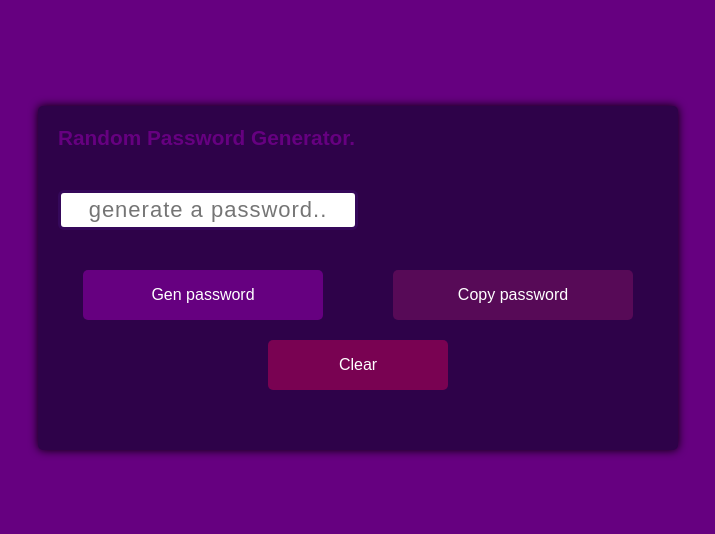
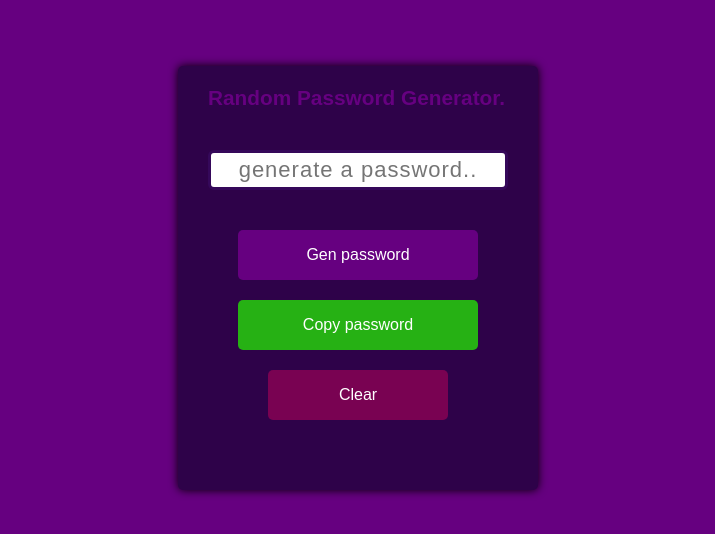
Before and after one commit to danielles-samuel/password_generator_with_js, a plain HTML site: page index.html in a window 1280 px wide. Shown: the part 122-656 px from the top of the page, without its empty margins (282-997 px from the left). Drawn offline with Linux system fonts and the light colour scheme.

Commit message:
first commit

```diff
--- a/script.js
+++ b/script.js
@@ -1,5 +1,5 @@
    let password=document.getElementById("password");
-  //=================FUNCTION THAT GENERATES PASSWORD========'//
+  //=================FUNCTION THAT GENERATES PASSWORD========//
  function genPassword() {
     let chars = "0123456789abcdefghijklmnopqrstuvwxyz!@#$%^&*()ABCDEFGHIJKLMNOPQRSTUVWXYZ";
     let passwordLength = 10;
--- a/style.css
+++ b/style.css
@@ -82,7 +82,7 @@ button:hover{
 
 @media (min-width: 345px) {
     .wrapper{
-        padding: 20px;
+        padding: 30px;
         padding-top: 20px;
         background-color: #2E0249;
         border-radius: 5px;
@@ -95,7 +95,7 @@ button:hover{
     }
 
     input{
-        width: fit-content;
+        width: 280px;
         height: 40px;
         padding: 8px;
         text-align: center;
@@ -132,6 +132,13 @@ button{
 
 @media screen and (min-width: 600px) {
 
+    .wrapper{
+        padding: 30px;
+        padding-top: 20px;
+        background-color: #2E0249;
+        border-radius: 5px;
+        box-shadow: 0 0 10px;
+    }
     input{
         width: 300px;
         height: 40px;
@@ -142,8 +149,7 @@ button{
     }
 
     .btn_holder{
-        flex-wrap: wrap;
-        flex-direction:unset;
+       display: flex;
 
     }
 
@@ -153,7 +159,7 @@ button{
 
 }
 .btn2{
-    background-color: #570A57;
+    background-color: #26b114;
 }
 
 }
```
